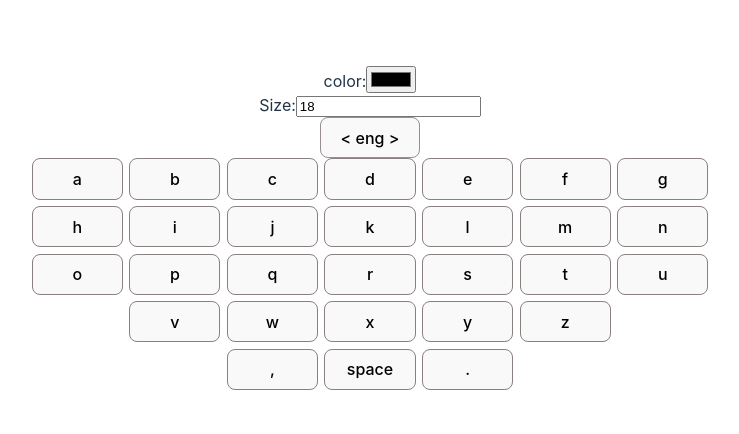
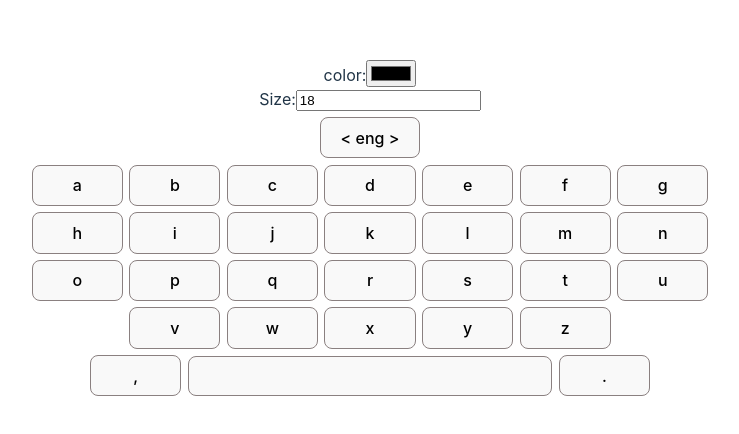
Before and after one commit to ori-eph/keyboard, a React (Vite) app in the folder key-board/: page / in a window 1280 px wide. Shown: the part 172-606 px from the top of the page, without its empty margins (270-1009 px from the left). Built offline with nearby package versions, Linux system fonts and the light colour scheme.

Commit message:
keyboard components

```diff
--- a/key-board/src/App.jsx
+++ b/key-board/src/App.jsx
@@ -17,9 +17,9 @@ function App() {
       <Text color={color} size={size} text={text} />
       <Color changeColor={setColor} />
       <Size changeSize={setSize} size={size} />
-      <Language currentLang={lang} setLang={setLang} />
       <Keyboard
         setText={setText}
+        setLang={setLang}
         lang={lang}
         color={color}
         size={size}
--- a/key-board/src/components/Keyboard.jsx
+++ b/key-board/src/components/Keyboard.jsx
@@ -1,78 +1,19 @@
 import { useState } from "react";
-import { lang } from "../data";
-import Button from "./Button";
 import "../css/keyboard.css";
-
-let count = 0;
+import Language from "./Language";
+import Keys from "./Keys";
 
 function Keyboard(props) {
-  const moreChars = [",", "space", "."];
-  const style = {
-    color: props.color || "black",
-    fontSize: props.size + "px" || "18px",
-  };
-
-  function findLangChars(currentLang) {
-    for (const key in lang) {
-      if (key === currentLang) {
-        return lang[key];
-      }
-    }
-  }
-
-  function onKeyClick(setText, char) {
-    if (char !== "space") {
-      setText((prevText) => [
-        ...prevText,
-        <span key={`${count}-${char}`} style={style}>
-          {char}
-        </span>,
-      ]);
-    } else {
-      setText((prevText) => [
-        ...prevText,
-        <span key={`${count}-space`} style={style}>
-          &nbsp;
-        </span>,
-      ]);
-    }
-    count++;
-    console.log(count);
-  }
-
-  function getKeyboard(chars, setText) {
-    const keyboard = chars.map((char) => (
-      <Button
-        key={`key-${char}`}
-        onClick={() => onKeyClick(setText, char)}
-        value={char}
-        className="key"
-      ></Button>
-    ));
-    return keyboard;
-  }
-
-  function getSpaceLine(setText) {
-    const more = moreChars.map((char) => (
-      <Button
-        key={`key-${char}`}
-        onClick={() => onKeyClick(setText, char)}
-        value={char}
-        className="key"
-      ></Button>
-    ));
-    return more;
-  }
-
   const currentLang = props.lang || "eng";
-  const chars = findLangChars(currentLang);
-  const keyboard = getKeyboard(chars, props.setText);
-  const spaceLine = getSpaceLine(props.setText);
-
   return (
     <>
-      <div id="keyboard-flex">{keyboard}</div>
-      <div id="space-line">{spaceLine}</div>
+      <Language currentLang={currentLang} setLang={props.setLang} />
+      <Keys
+        color={props.color}
+        size={props.size}
+        lang={currentLang}
+        setText={props.setText}
+      />
     </>
   );
 }
--- /dev/null
+++ b/key-board/src/components/Keys.jsx
@@ -0,0 +1,85 @@
+import { useState } from "react";
+import { lang } from "../data";
+import Button from "./Button";
+import "../css/keyboard.css";
+import Language from "./Language";
+
+let count = 0;
+
+function Keys(props) {
+  const moreChars = [",", "space", "."];
+  const style = {
+    color: props.color || "black",
+    fontSize: props.size + "px" || "18px",
+  };
+
+  function findLangChars(currentLang) {
+    for (const key in lang) {
+      if (key === currentLang) {
+        return lang[key];
+      }
+    }
+  }
+
+  function onKeyClick(setText, char) {
+    if (char !== "space") {
+      setText((prevText) => [
+        ...prevText,
+        <span key={`${count}-${char}`} style={style}>
+          {char}
+        </span>,
+      ]);
+    } else {
+      setText((prevText) => [
+        ...prevText,
+        <span key={`${count}-space`} style={style}>
+          &nbsp;
+        </span>,
+      ]);
+    }
+    count++;
+  }
+
+  function getKeyboard(chars, setText) {
+    const keyboard = chars.map((char) => (
+      <Button
+        key={`key-${char}`}
+        onClick={() => onKeyClick(setText, char)}
+        value={char}
+        className="key"
+      ></Button>
+    ));
+    return keyboard;
+  }
+
+  function getSpaceLine(setText) {
+    const more = moreChars.map((char) => {
+      let value, isSpace;
+      char !== "space" ? (value = char) : (value = "");
+      char === "space" ? (isSpace = " space") : (isSpace = "");
+      return (
+        <Button
+          key={`key-${char}`}
+          onClick={() => onKeyClick(setText, char)}
+          value={value}
+          className={`key${isSpace}`}
+        ></Button>
+      );
+    });
+    return more;
+  }
+
+  const currentLang = props.lang || "eng";
+  const chars = findLangChars(currentLang);
+  const keyboard = getKeyboard(chars, props.setText);
+  const spaceLine = getSpaceLine(props.setText);
+
+  return (
+    <>
+      <div id="keyboard-flex">{keyboard}</div>
+      <div id="space-line">{spaceLine}</div>
+    </>
+  );
+}
+
+export default Keys;
--- a/key-board/src/css/Language.css
+++ b/key-board/src/css/Language.css
@@ -1,3 +1,4 @@
 .lang-change-btn {
-  border: 1px solid rgb(151, 142, 142);
+  border: 1.5px solid rgb(138, 128, 128);
+  margin: 0.5vw;
 }
--- a/key-board/src/css/keyboard.css
+++ b/key-board/src/css/keyboard.css
@@ -18,6 +18,7 @@
   border: 1.5px solid rgb(138, 128, 128);
 }
 
-# -key {
-  width: 200px;
+.space {
+  height: 2.5em;
+  flex: 0 0 50%;
 }
```
